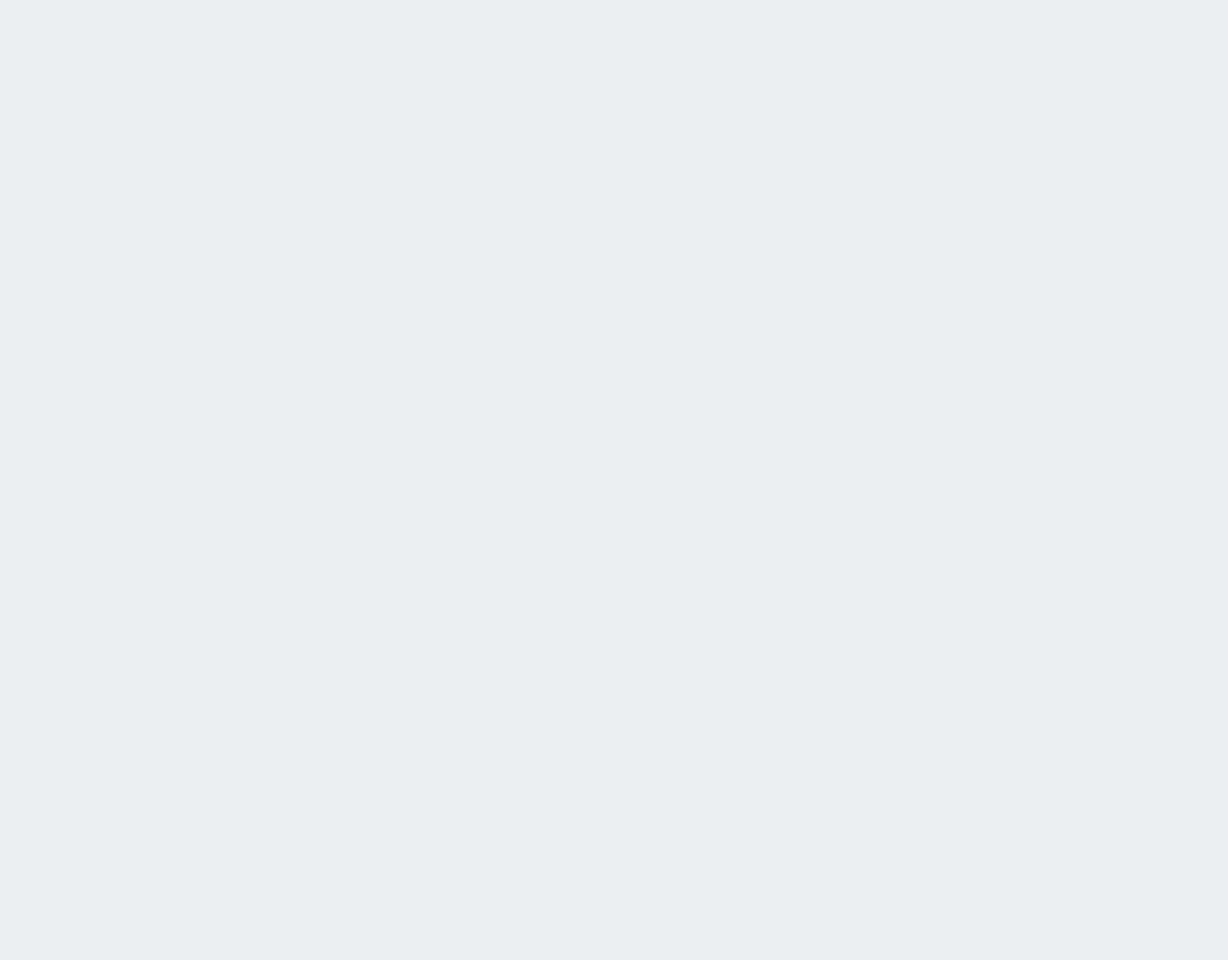
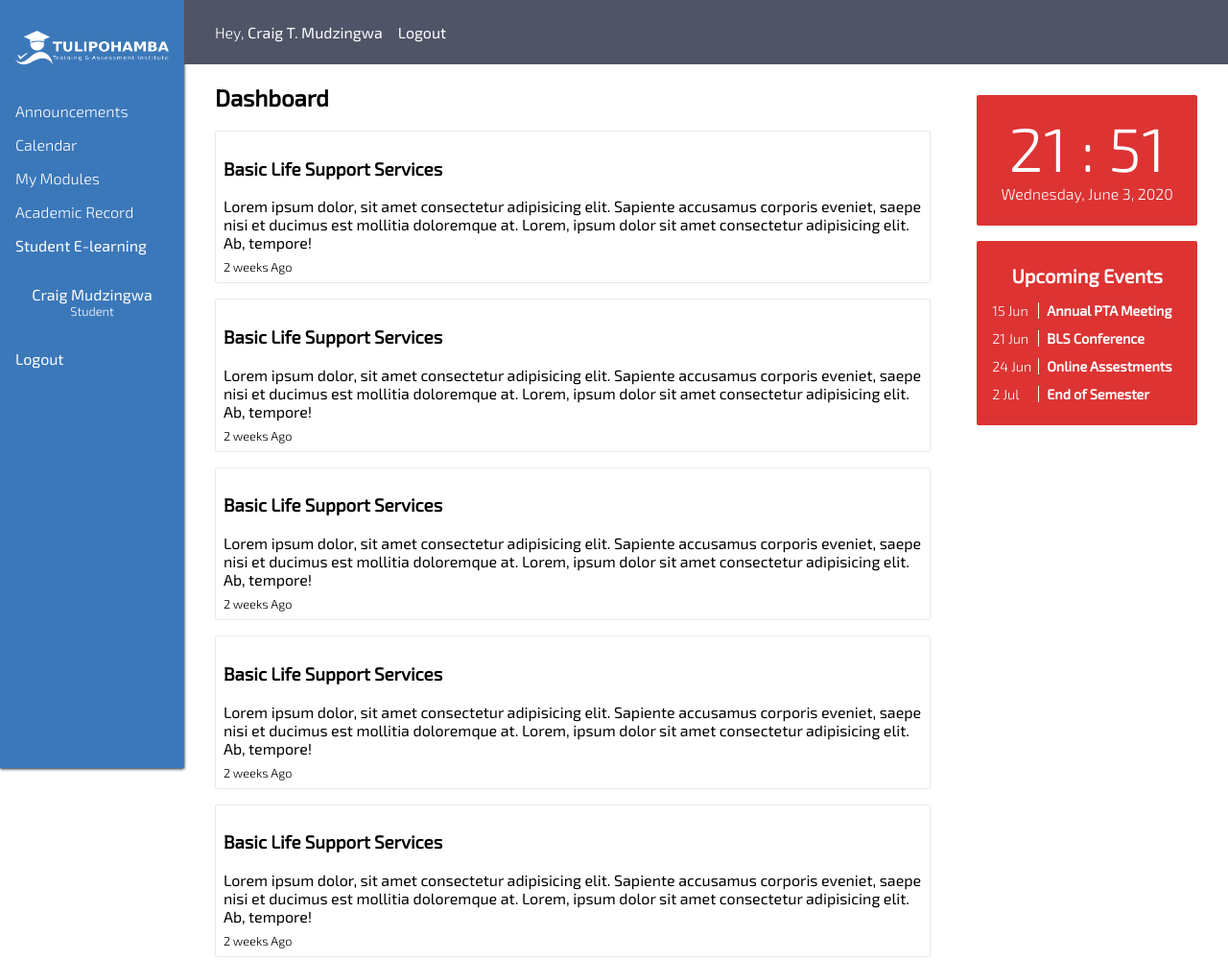
Before and after one commit to craig-tanaka/Tulipohamba-Portal, a plain HTML site: page public/index.html in a window 1280 px wide. Shown: the whole page at 96% size. Before the commit the page ends 800 px from the top, so only its background shows below. Drawn offline with Linux system fonts and the light colour scheme; some packages are replaced by stand-ins of ours.

Commit message:
styling improvements

```diff
--- a/public/index.html
+++ b/public/index.html
@@ -17,80 +17,8 @@
   <!-- initialize the SDK after all desired features are loaded -->
   <script defer src="/__/firebase/init.js"></script>
 
-  <style media="screen">
-    body {
-      background: #eceff1;
-      color: rgba(0, 0, 0, 0.87);
-      font-family: Roboto, Helvetica, Arial, sans-serif;
-      margin: 0;
-      padding: 0;
-    }
-
-    #message {
-      background: white;
-      max-width: 360px;
-      margin: 100px auto 16px;
-      padding: 32px 24px;
-      border-radius: 3px;
-    }
-
-    #message h2 {
-      color: #ffa100;
-      font-weight: bold;
-      font-size: 16px;
-      margin: 0 0 8px;
-    }
-
-    #message h1 {
-      font-size: 22px;
-      font-weight: 300;
-      color: rgba(0, 0, 0, 0.6);
-      margin: 0 0 16px;
-    }
-
-    #message p {
-      line-height: 140%;
-      margin: 16px 0 24px;
-      font-size: 14px;
-    }
-
-    #message a {
-      display: block;
-      text-align: center;
-      background: #039be5;
-      text-transform: uppercase;
-      text-decoration: none;
-      color: white;
-      padding: 16px;
-      border-radius: 4px;
-    }
-
-    #message,
-    #message a {
-      box-shadow: 0 1px 3px rgba(0, 0, 0, 0.12),
-        0 1px 2px rgba(0, 0, 0, 0.24);
-    }
-
-    #load {
-      color: rgba(0, 0, 0, 0.4);
-      text-align: center;
-      font-size: 13px;
-    }
-
-    @media (max-width: 600px) {
-
-      body,
-      #message {
-        margin-top: 0;
-        background: white;
-        box-shadow: none;
-      }
-
-      body {
-        border-top: 16px solid #ffa100;
-      }
-    }
-  </style>
+  <link href="https://fonts.googleapis.com/css2?family=Exo+2:wght@300;400&display=swap" rel="stylesheet">
+  <link rel="stylesheet" href="style.css">
 </head>
 
 <body>
@@ -98,20 +26,112 @@
   <div class="page-content">
     <section class="sidebar">
       <div class="sidebar-header">
-
+        <img src="./img/logo-white.png" alt="Tulipohamba Training & Assessment Institute" class="sidebar-header-img">
       </div>
       <nav class="sidebar-links">
-
+        <div class="sidebar-link">Announcements</div>
+        <div class="sidebar-link">Calendar</div>
+        <div class="sidebar-link">My Modules</div>
+        <div class="sidebar-link">Academic Record</div>
+        <div class="sidebar-link">Student E-learning</div>
       </nav>
-      <div class="sidebar-footer">
-
+      <div class="sidebar-profile">
+        <div class="sidebar-profile-username">Craig Mudzingwa</div>
+        <div class="sidebar-profile-type">Student</div>
+        <div class="sidebar-profile-logout">Logout</div>
       </div>
     </section>
     <section class="main-content">
 
-    </section>
-    <section class="calendar-section">
+      <div class="main-content-header">
+        <div class="content-header-greeting">
+          Hey, <span class="greeting-name">Craig T. Mudzingwa</span>
+        </div>
+        <div class="content-header-logout-btn">
+          Logout
+        </div>
+      </div>
 
+      <div class="main-content-body">
+        <main class="content-main">
+          <h1>Dashboard</h1>
+          <div class="announcements">
+            <div class="announcement">
+              <h3>Basic Life Support Services</h3>
+              <p class="announcement-body">Lorem ipsum dolor, sit amet consectetur adipisicing elit. Sapiente accusamus
+                corporis eveniet, saepe nisi
+                et ducimus est mollitia doloremque at. Lorem, ipsum dolor sit amet consectetur adipisicing elit. Ab,
+                tempore!</p>
+              <div class="announcement-date">2 weeks Ago</div>
+            </div>
+            <div class="announcement">
+              <h3>Basic Life Support Services</h3>
+              <p class="announcement-body">Lorem ipsum dolor, sit amet consectetur adipisicing elit. Sapiente accusamus
+                corporis eveniet, saepe nisi
+                et ducimus est mollitia doloremque at. Lorem, ipsum dolor sit amet consectetur adipisicing elit. Ab,
+                tempore!</p>
+              <div class="announcement-date">2 weeks Ago</div>
+            </div>
+            <div class="announcement">
+              <h3>Basic Life Support Services</h3>
+              <p class="announcement-body">Lorem ipsum dolor, sit amet consectetur adipisicing elit. Sapiente accusamus
+                corporis eveniet, saepe nisi
+                et ducimus est mollitia doloremque at. Lorem, ipsum dolor sit amet consectetur adipisicing elit. Ab,
+                tempore!</p>
+              <div class="announcement-date">2 weeks Ago</div>
+            </div>
+            <div class="announcement">
+              <h3>Basic Life Support Services</h3>
+              <p class="announcement-body">Lorem ipsum dolor, sit amet consectetur adipisicing elit. Sapiente accusamus
+                corporis eveniet, saepe nisi
+                et ducimus est mollitia doloremque at. Lorem, ipsum dolor sit amet consectetur adipisicing elit. Ab,
+                tempore!</p>
+              <div class="announcement-date">2 weeks Ago</div>
+            </div>
+            <div class="announcement">
+              <h3>Basic Life Support Services</h3>
+              <p class="announcement-body">Lorem ipsum dolor, sit amet consectetur adipisicing elit. Sapiente accusamus
+                corporis
+                eveniet, saepe nisi
+                et ducimus est mollitia doloremque at. Lorem, ipsum dolor sit amet consectetur adipisicing elit. Ab,
+                tempore!</p>
+              <div class="announcement-date">2 weeks Ago</div>
+            </div>
+          </div>
+        </main>
+
+        <div class="calendar-section">
+          <div class="calendar-section-time-widget">
+            <div class="time-widget-time">21 : 51</div>
+            <div class="time-widget-date">Wednesday, June 3, 2020</div>
+          </div>
+
+          <div class="calendar-section-events">
+            <div class="calendar-section-events-header">Upcoming Events</div>
+
+            <div class="calendar-section-event-body">
+              <div class="event">
+                <div class="event-date">15 Jun</div>
+                <div class="event-detail">Annual PTA Meeting</div>
+              </div>
+              <div class="event">
+                <div class="event-date">21 Jun</div>
+                <div class="event-detail">BLS Conference</div>
+              </div>
+              <div class="event">
+                <div class="event-date">24 Jun</div>
+                <div class="event-detail">Online Assestments</div>
+              </div>
+              <div class="event">
+                <div class="event-date">2 Jul</div>
+                <div class="event-detail">End of Semester</div>
+              </div>
+            </div>
+          </div>
+
+
+        </div>
+      </div>
     </section>
   </div>
 
--- /dev/null
+++ b/public/style.css
@@ -0,0 +1,167 @@
+body {
+    margin: 0;
+    font-family: 'Exo 2', sans-serif;
+    font-size: 16px;
+}
+
+
+.page-content {
+    display: flex;
+}
+
+
+/* ________________________________
+_____________Sidebar______________
+________________________________*/
+.sidebar {
+    width: 20vw;
+    height: 100vh;
+    padding: 2rem 1rem;
+    box-sizing: border-box;
+
+    background-color: #3B78BA;
+    color: white;
+
+    box-shadow: 0 1px 3px 0 rgb(11, 30, 49);
+}
+
+.sidebar-header-img {
+    width: 10rem;
+}
+
+.sidebar-links {
+    margin-top: 2rem;
+}
+
+.sidebar-link:not(:last-of-type) {
+    font-weight: 300;
+}
+
+.sidebar-link:not(:first-of-type) {
+    margin-top: 1rem;
+}
+
+
+.sidebar-profile {
+    margin-top: 2rem;
+}
+
+.sidebar-profile-username {
+    text-align: center;
+}
+
+.sidebar-profile-type {
+    font-weight: 300;
+    font-size: .8rem;
+    text-align: center;
+}
+
+.sidebar-profile-logout {
+    margin-top: 2rem;
+}
+
+/* ________________________________
+___________Main Content____________
+________________________________*/
+
+.main-content-header {
+    background-color: #4F5467;
+    color: white;
+    padding: 1.5rem 2rem;
+    display: flex;
+}
+    .content-header-greeting{
+        font-weight: 300;
+    }
+        .greeting-name{
+            font-weight: 500;
+        }
+    .content-header-logout-btn {
+        margin-left: 1rem;
+    }
+
+
+.main-content-body {
+    padding-left: 2rem;
+
+
+    display: flex;
+}
+.content-main{
+    margin-right: 2rem;
+}
+.announcement {
+    border: 1px solid rgba(10, 32, 54, 0.095);
+    border-radius: 2px;
+    margin-bottom: 1rem;
+    padding: .5rem;
+}
+    .announcement-body {
+        margin-top: 0;
+        margin-bottom: 0.5rem;
+    }
+    .announcement-date {
+        font-size: .8rem;
+        font-weight: 300;
+
+}
+
+/* ________________________________
+_____________Calendar_____________
+________________________________*/
+.calendar-section {
+    width: 40vw;
+    height: max-content;
+    box-sizing: border-box;
+    padding: 1rem;
+    margin-top: 1rem;
+    margin-right: 1rem;
+
+
+}
+
+.calendar-section-time-widget {
+    background: #dd3333;
+    color: white;
+    border-radius: 2px;
+    padding: 1rem;
+    padding-bottom: 1.5rem;
+}
+    .time-widget-time{
+        text-align: center;
+        font-size: 4rem;
+        font-weight: 300;
+    }
+    .time-widget-date{
+        text-align: center;
+        font-weight: 300;
+    }
+.calendar-section-events {
+    padding: 1.5rem 1rem;
+    margin-top: 1rem;
+    background: #dd3333;
+    border-radius: 2px;
+    color: white;
+}
+    .calendar-section-events-header{
+        font-weight: bold;
+        font-size: 1.25rem;
+        text-align: center;
+        margin-bottom: 1rem;
+    }
+    .event{
+        display: flex;
+        width: 100%;
+        margin-top: .75rem;
+    }
+    .event-date{
+        width: 3rem;
+        margin-right: .5rem;
+        font-size: .9rem;
+        font-weight: 300;
+        border-right: 1px solid white;;
+    }
+    .event-detail{
+        font-size: .9rem;
+        font-weight: bold;
+    }
```
Also changed, not shown: public/img/logo-white.png (added).
